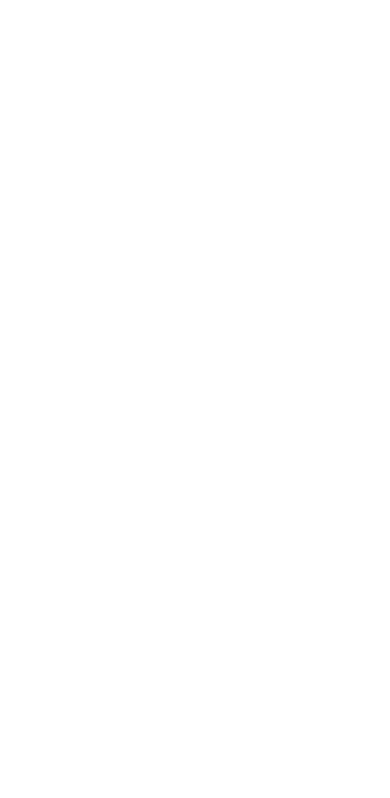
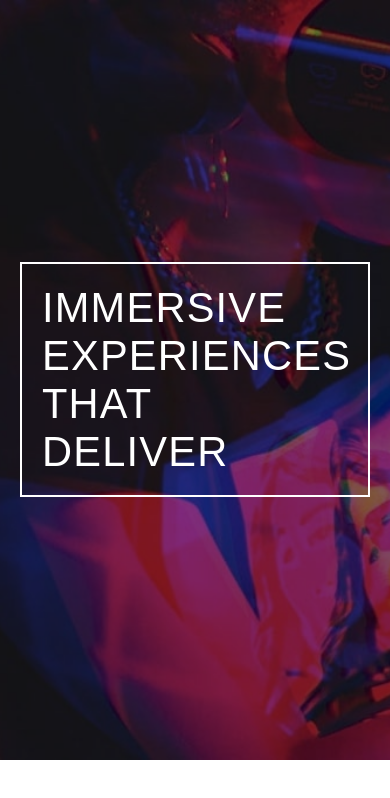
Before and after one commit to trucuta/loopstudios, a plain HTML site: page index.html in a window 390 px wide. Drawn offline with Linux system fonts and the light colour scheme.

Commit message:
hero mobile version

```diff
--- a/assets/css/main.css
+++ b/assets/css/main.css
@@ -22,13 +22,44 @@ body {
   font-family: 'Josefin Sans', sans-serif;
   font-weight: 300;
 }
+/* Hero */
+.card-hero-overlay {
+  position: relative;
+  display: flex;
+  max-width: 100%;
+  min-height: 90vh;
+  overflow: hidden;
+}
 
-/*
+.card-hero-overlay .card-img {
+  min-height: 100%;
+  object-fit: cover;
+  object-position: -535px center;
+}
 
+.card-hero-overlay .card-img-overlay {
+  align-items: center;
+  background-color: rgba(0, 0, 0, 0.5);
+  display: flex;
+  height: 100%;
+  justify-content: center;
+  left: 0;
+  position: absolute;
+  top: 0;
+  width: 100%;
+}
 
-- Family: [Alata](https://fonts.google.com/specimen/Alata)
-- Weight: 400
-
-- Family: [Josefin Sans](https://fonts.google.com/specimen/Josefin+Sans)
-- Weight: 300
-*/
+.card-hero-overlay .content-hero {
+  box-sizing: border-box;
+  border: 2px solid var(--white);
+  color: var(--white);
+  font-size: 1.3rem;
+  letter-spacing: 1.2px;
+  line-height: 1.15;
+  max-width: 350px;
+  padding: 20px;
+  text-transform: uppercase;
+}
+.card-hero-overlay .content-hero h1 {
+  margin: 0;
+}
--- a/index.html
+++ b/index.html
@@ -10,6 +10,24 @@
     <link rel="stylesheet" href="assets/css/main.css" />
   </head>
   <body>
+    <!-- Hero -->
+    <section class="card-hero-overlay">
+      <img
+        srcset="assets/img/image-hero.jpg 480w, assets/img/image-hero.jpg 768w"
+        sizes="(max-width: 600px) 480px, 768px"
+        src="assets/img/image-hero.jpg"
+        class="card-img"
+        alt="card-img-overlay"
+      />
+      <div class="card-img-overlay">
+        <div class="content-hero">
+          <h1 class="card-title font-josefin-sans">
+            Immersive experiences that deliver
+          </h1>
+        </div>
+      </div>
+    </section>
+    <!-- End Hero -->
     <script src="assets/js/main.js"></script>
   </body>
 </html>
```
Also changed, not shown: assets/img/image-hero-mobile.jpg (added).
